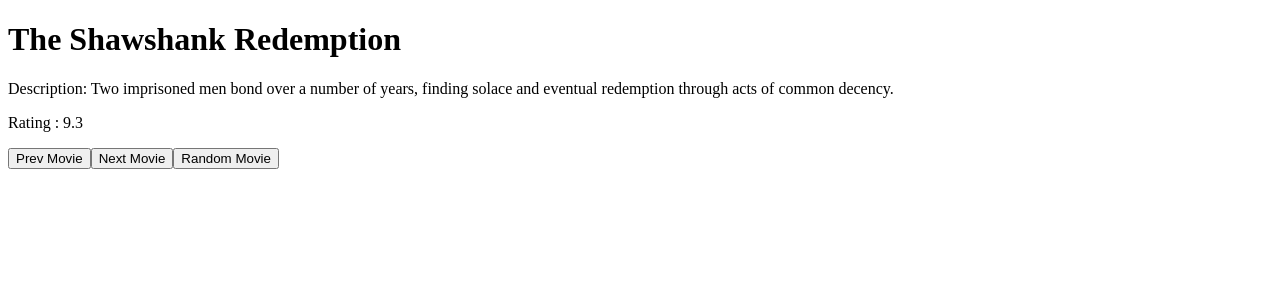
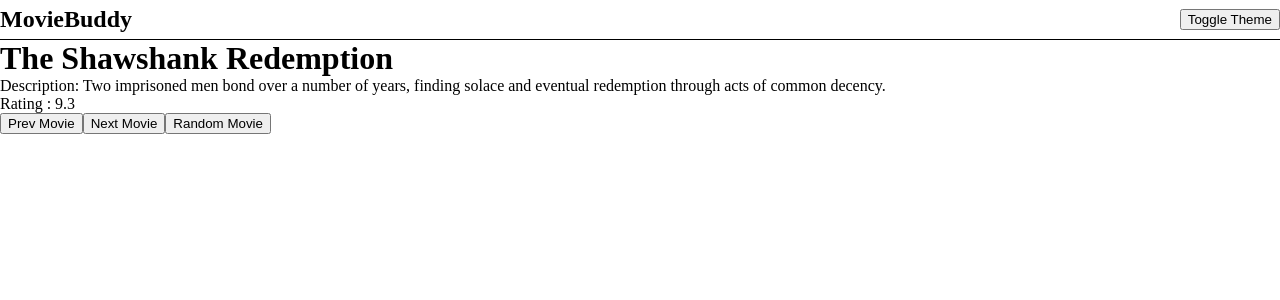
Before and after one commit to jordanburger22/movie-buddy, a React (Vite) app: page / in a window 1280 px wide. Shown: the top 300 px of the page. Built offline with nearby package versions, Linux system fonts and the light colour scheme.

Commit message:
added dark mode

```diff
--- a/src/App.jsx
+++ b/src/App.jsx
@@ -1,14 +1,21 @@
+import { useState } from "react"
 import RandomMovie from "./components/RandomMovie"
+import Navbar from "./components/Navbar"
 
 
 function App() {
 
+  const [theme, setTheme] = useState('light')
 
+  function toggleTheme(){
+    setTheme(prevTheme => prevTheme === 'light' ? 'dark' : 'light')
+  }
 
   return (
-    <>
+    <div className={`${theme} main`}>
+      <Navbar toggleTheme={toggleTheme}/>
       <RandomMovie />
-    </>
+    </div>
   )
 }
 
--- /dev/null
+++ b/src/components/Navbar.jsx
@@ -0,0 +1,14 @@
+
+
+
+export default function Navbar(props){
+
+    const {toggleTheme} = props
+
+    return(
+        <nav className="nav">
+            <h1>MovieBuddy</h1>
+            <button onClick={toggleTheme}>Toggle Theme</button>
+        </nav>
+    )
+}
--- a/src/index.css
+++ b/src/index.css
@@ -0,0 +1,26 @@
+*{
+    margin: 0;
+    box-sizing: border-box;
+}
+
+.nav{
+    display: flex;
+    justify-content: space-between;
+    align-items: center;
+    height: 5vh;
+    border-bottom: solid black 1px;
+}
+
+.light{
+    background-color: white;
+    color: black;
+}
+
+.dark{
+    background-color: black;
+    color: white;
+}
+
+.main{
+    height: 100vh;
+}
```
